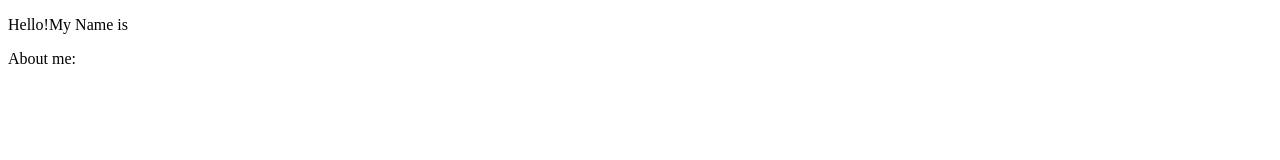
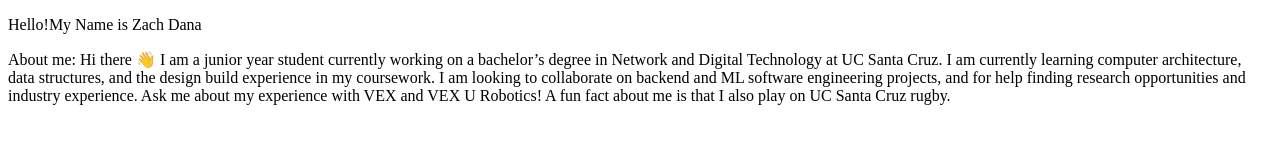
Before and after one commit to inlandleaf/website, a plain HTML site: page index.html in a window 1280 px wide. Drawn offline with Linux system fonts and the light colour scheme.

Commit message:
Update index.html
Added name and bio

```diff
--- a/index.html
+++ b/index.html
@@ -4,7 +4,7 @@
 		<title>My Personal Website</title>
 	</head>
 	<body>
-		<p>Hello!My Name is</p>
-		<p>About me: </p>
+		<p>Hello!My Name is Zach Dana</p>
+		<p>About me: Hi there 👋 I am a junior year student currently working on a bachelor’s degree in Network and Digital Technology at UC Santa Cruz. I am currently learning computer architecture, data structures, and the design build experience in my coursework. I am looking to collaborate on backend and ML software engineering projects, and for help finding research opportunities and industry experience. Ask me about my experience with VEX and VEX U Robotics! A fun fact about me is that I also play on UC Santa Cruz rugby.</p>
 	</body>
 </html>
```
